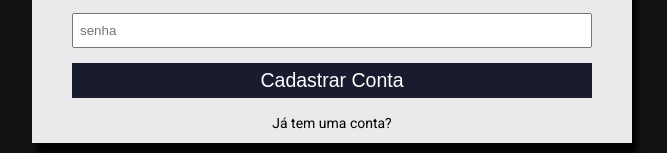
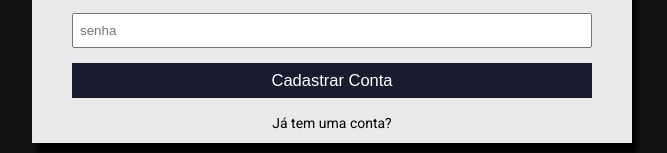
Before and after one commit to victor-magaldi/sistema-chamados-react, a React (Create React App) app: page /register in a window 1280 px wide. Shown: the part 473-626 px from the top of the page, without its empty margins (308-975 px from the left). Built offline with nearby package versions, Linux system fonts and the light colour scheme.

Commit message:
1.3em btn submit

```diff
--- a/src/pages/Signup/Signup.module.css
+++ b/src/pages/Signup/Signup.module.css
@@ -51,7 +51,7 @@
   border-radius: 0;
   background-color: #181c2e;
   color: #fff;
-  font-size: 1.3em;
+  font-size: 1.1em;
 }
 .linkCreateAccount {
   margin: 1.5em;
```
